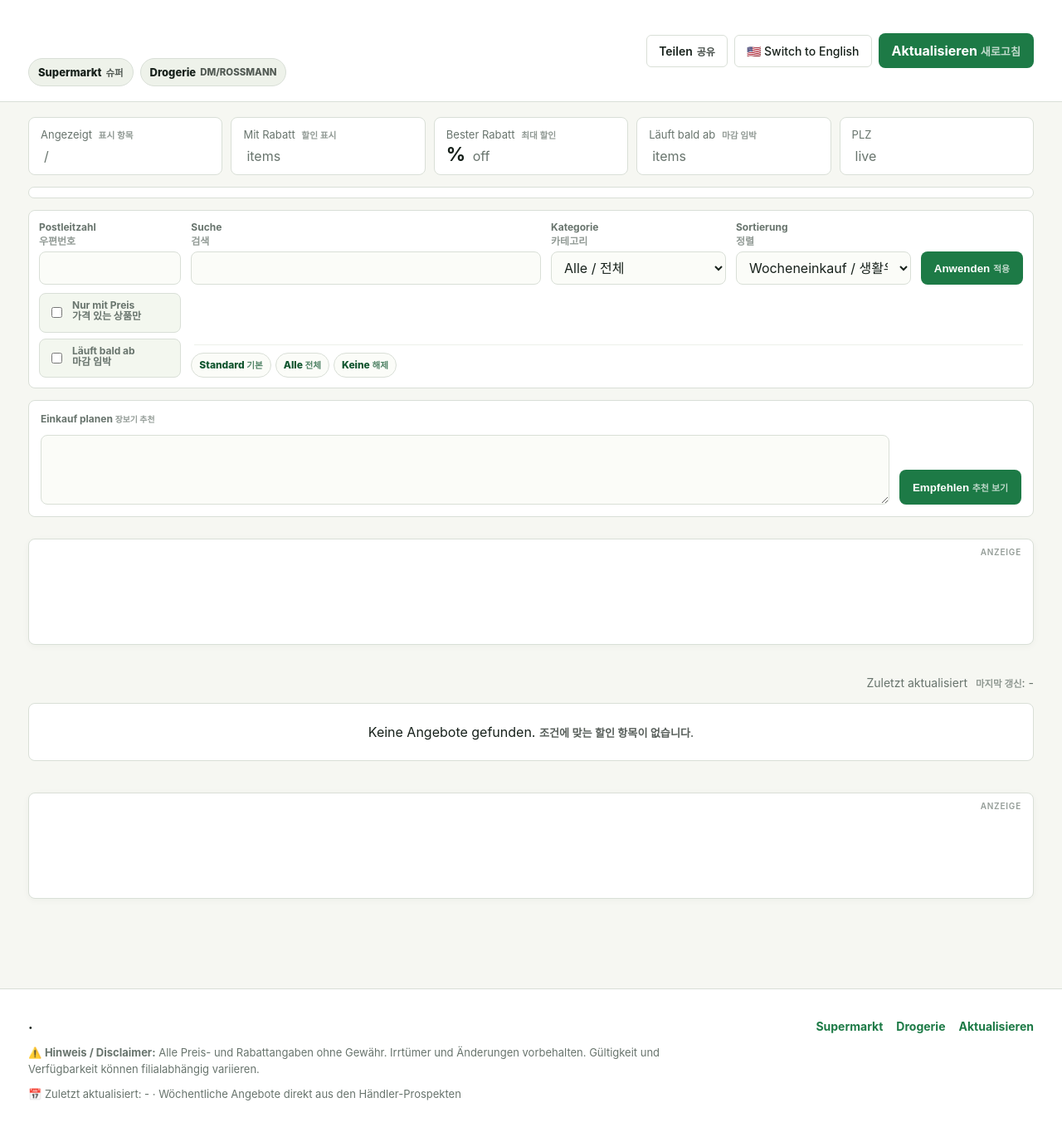
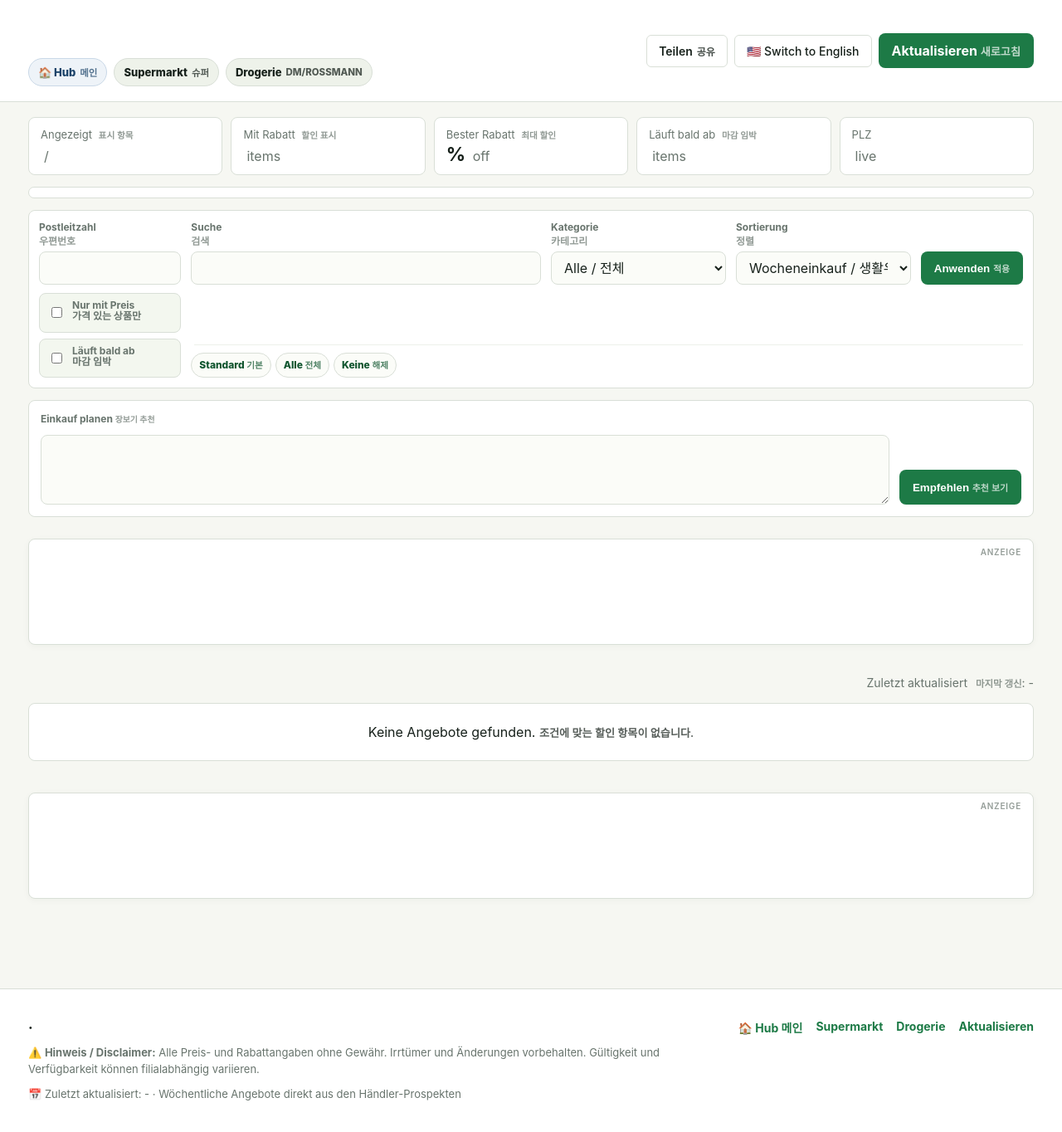
Before and after one commit to chbaede/german-market-sales, a Flask app: template app/templates/offers.html in a window 1280 px wide. Shown: the whole page at 83% size. Run offline with Flask 3, Linux system fonts and the light colour scheme; the template is opened without the code that fills it, so the values that code supplies are empty.

Commit message:
feat: add Yocto Hub link to top navigation and footer

```diff
--- a/app/static/css/main.css
+++ b/app/static/css/main.css
@@ -107,6 +107,17 @@
   background: var(--green);
   border-color: var(--green);
   color: #fff;
+}
+
+.top-nav a.hub-link {
+  background: #eef3f8;
+  border-color: #c9d8e7;
+  color: #1a4268;
+}
+
+.top-nav a.hub-link:hover {
+  background: #dde8f3;
+  border-color: #a8c2dc;
 }
 
 .top-nav span {
--- a/app/templates/offers.html
+++ b/app/templates/offers.html
@@ -42,7 +42,9 @@
   '링크 공유': 'Share link',
   '바로가기': 'View deal',
   '추천 복사': 'Copy recs',
-  '맨 위로': 'Top'
+  '맨 위로': 'Top',
+  '메인': 'Main',
+  '허브': 'Hub'
 } %}
 
 {% macro render_ko(ko_str) -%}
@@ -55,6 +57,9 @@
       <p class="eyebrow">{{ page.eyebrow }}</p>
       <h1>{{ page.heading }} <span class="ko">{% if lang == "en" %}{{ page.heading_en }}{% else %}{{ page.heading_ko }}{% endif %}</span></h1>
       <nav class="top-nav" aria-label="areas">
+        <a class="hub-link" href="https://main.yocto.co.kr/" title="Hub 메인 페이지로 이동">
+          🏠 Hub <span>{{ render_ko("메인") }}</span>
+        </a>
         <a class="{% if page.active == 'supermarket' %}is-active{% endif %}" href="{{ url_for('main.index') }}">
           Supermarkt <span>{{ render_ko("슈퍼") }}</span>
         </a>
@@ -421,6 +426,7 @@
       </p>
     </div>
     <div class="footer-links">
+      <a href="https://main.yocto.co.kr/">🏠 Hub 메인</a>
       <a href="{{ url_for('main.index') }}">Supermarkt</a>
       <a href="{{ url_for('main.drugstores') }}">Drogerie</a>
       <a href="{{ url_for(page.refresh_endpoint, **request.args) }}">Aktualisieren</a>
```
Also changed, not shown: tests/test_ads_seo.py (+3 -0 lines).
